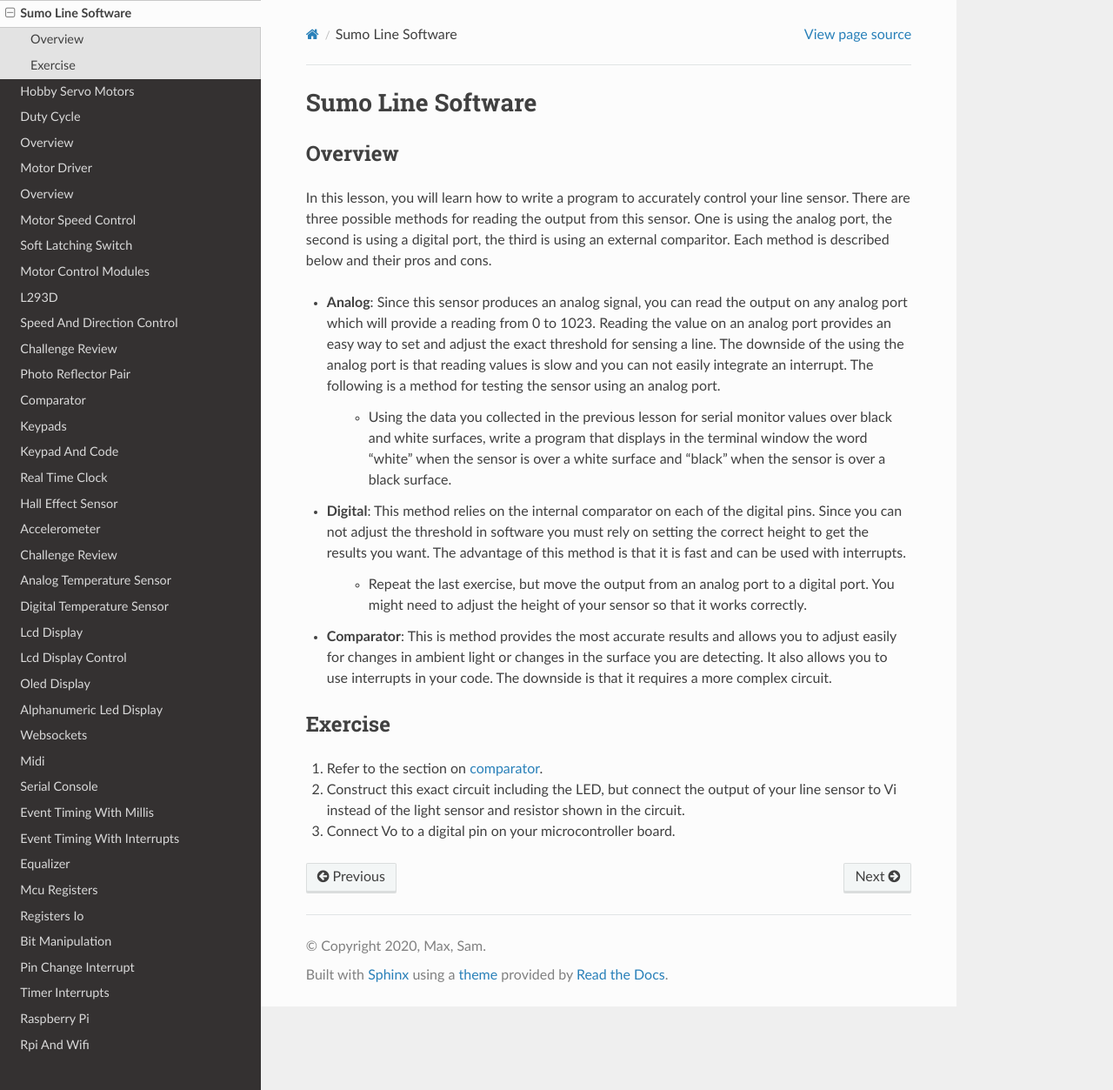
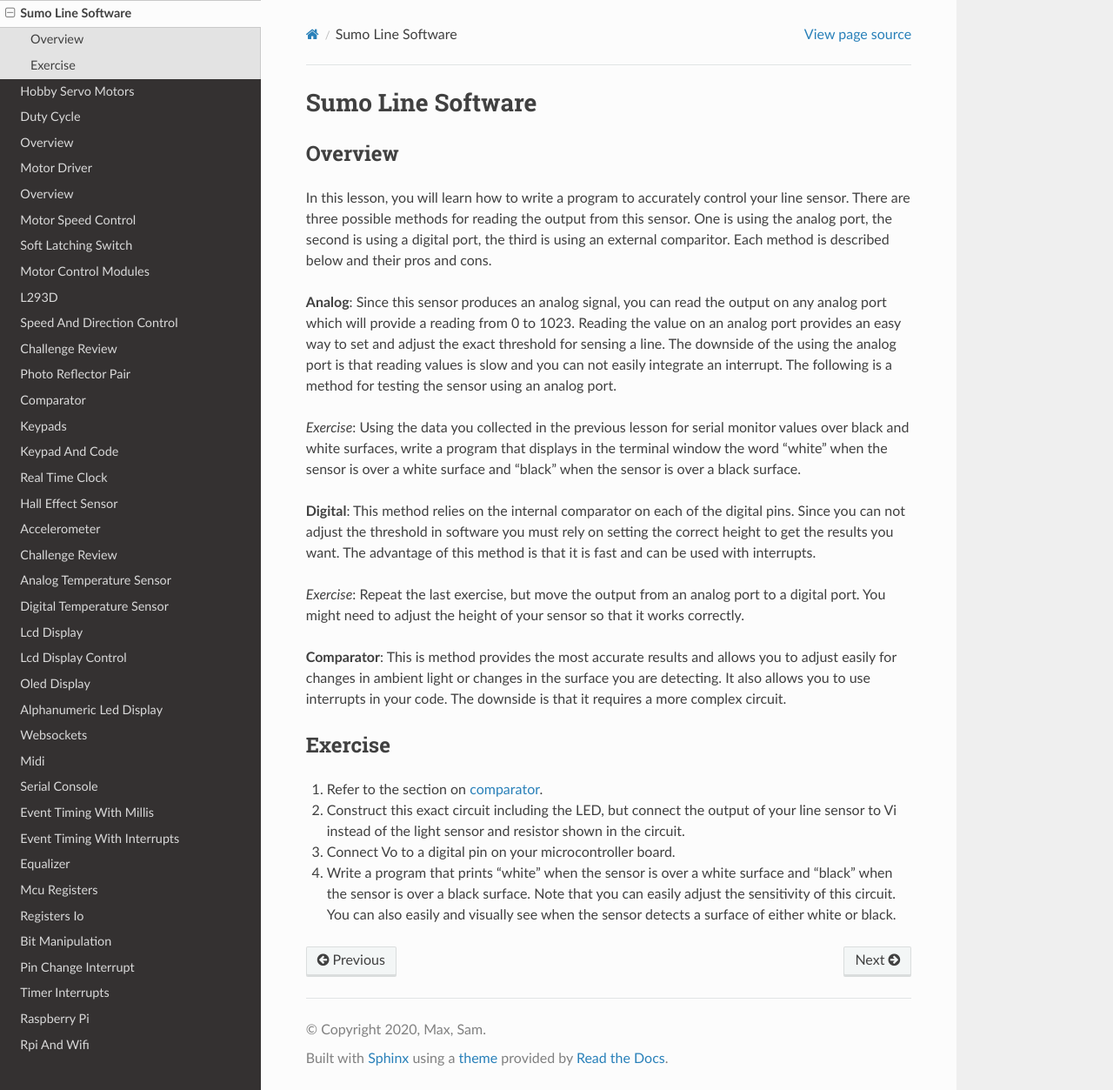
Before and after one commit to maxtkc/mvths-wiki, a Sphinx documentation site: the page built from docs/070xh-sumo-line-software.rst, in a window 1280 px wide and 1253 px high. Shown: the whole window at 87% size. Built offline with Sphinx 7.4.7 and the Read the Docs theme 2.0.0, drawn with Linux system fonts in a browser that asks for light colours; pages that are not in the unit, such as notebooks, are missing from menus.

Commit message:
Update 070xh-sumo-line-software.rst

```diff
--- a/docs/070xh-sumo-line-software.rst
+++ b/docs/070xh-sumo-line-software.rst
@@ -6,15 +6,15 @@ Overview
 
 In this lesson, you will learn how to write a program to accurately control your line sensor. There are three possible methods for reading the output from this sensor. One is using the analog port, the second is using a digital port, the third is using an external comparitor. Each method is described below and their pros and cons.
 
-- **Analog**: Since this sensor produces an analog signal, you can read the output on any analog port which will provide a reading from 0 to 1023. Reading the value on an analog port provides an easy way to set and adjust the exact threshold for sensing a line. The downside of the using the analog port is that reading values is slow and you can not easily integrate an interrupt. The following is a method for testing the sensor using an analog port.
+**Analog**: Since this sensor produces an analog signal, you can read the output on any analog port which will provide a reading from 0 to 1023. Reading the value on an analog port provides an easy way to set and adjust the exact threshold for sensing a line. The downside of the using the analog port is that reading values is slow and you can not easily integrate an interrupt. The following is a method for testing the sensor using an analog port.
 
-    - Using the data you collected in the previous lesson for serial monitor values over black and white surfaces, write a program that displays in the terminal window the word "white" when the sensor is over a white surface and "black" when the sensor is over a black surface.
+*Exercise*: Using the data you collected in the previous lesson for serial monitor values over black and white surfaces, write a program that displays in the terminal window the word "white" when the sensor is over a white surface and "black" when the sensor is over a black surface.
 
-- **Digital**: This method relies on the internal comparator on each of the digital pins. Since you can not adjust the threshold in software you must rely on setting the correct height to get the results you want. The advantage of this method is that it is fast and can be used with interrupts.
+**Digital**: This method relies on the internal comparator on each of the digital pins. Since you can not adjust the threshold in software you must rely on setting the correct height to get the results you want. The advantage of this method is that it is fast and can be used with interrupts.
 
-   - Repeat the last exercise, but move the output from an analog port to a digital port. You might need to adjust the height of your sensor so that it works correctly.
+*Exercise*: Repeat the last exercise, but move the output from an analog port to a digital port. You might need to adjust the height of your sensor so that it works correctly.
 
-- **Comparator**: This is method provides the most accurate results and allows you to adjust easily for changes in ambient light or changes in the surface you are detecting. It also allows you to use interrupts in your code. The downside is that it requires a more complex circuit.
+**Comparator**: This is method provides the most accurate results and allows you to adjust easily for changes in ambient light or changes in the surface you are detecting. It also allows you to use interrupts in your code. The downside is that it requires a more complex circuit.
 
 Exercise
 --------
@@ -24,3 +24,5 @@ Exercise
 #. Construct this exact circuit including the LED, but connect the output of your line sensor to Vi instead of the light sensor and resistor shown in the circuit.
 
 #. Connect Vo to a digital pin on your microcontroller board.
+
+#. Write a program that prints "white" when the sensor is over a white surface and "black" when the sensor is over a black surface. Note that you can easily adjust the sensitivity of this circuit. You can also easily and visually see when the sensor detects a surface of either white or black.
```
